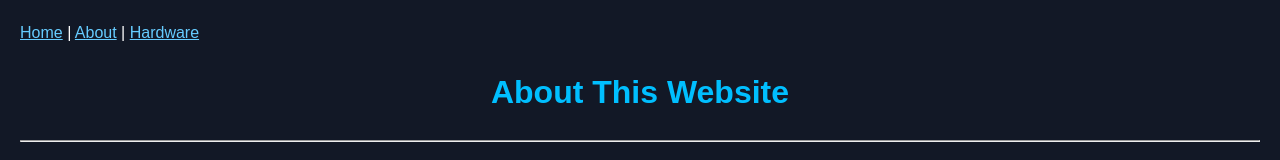
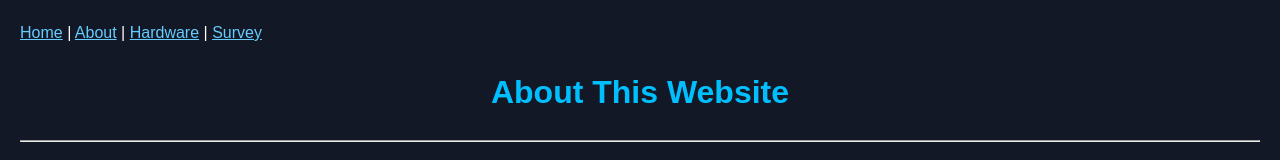
Before and after one commit to squidsumthin/pc-gaming-website, a plain HTML site: page about.html in a window 1280 px wide. Shown: the top 160 px of the page. Drawn offline with Linux system fonts and the light colour scheme.

Commit message:
Add Survey link to navigation in about.html

```diff
--- a/about.html
+++ b/about.html
@@ -13,6 +13,7 @@
     <nav>
         <a href="index.html">Home</a> |
         <a href="about.html">About</a> | <a href="table.html">Hardware</a>
+     | <a href="form.html">Survey</a>
     </nav>
 
     <header>
```
